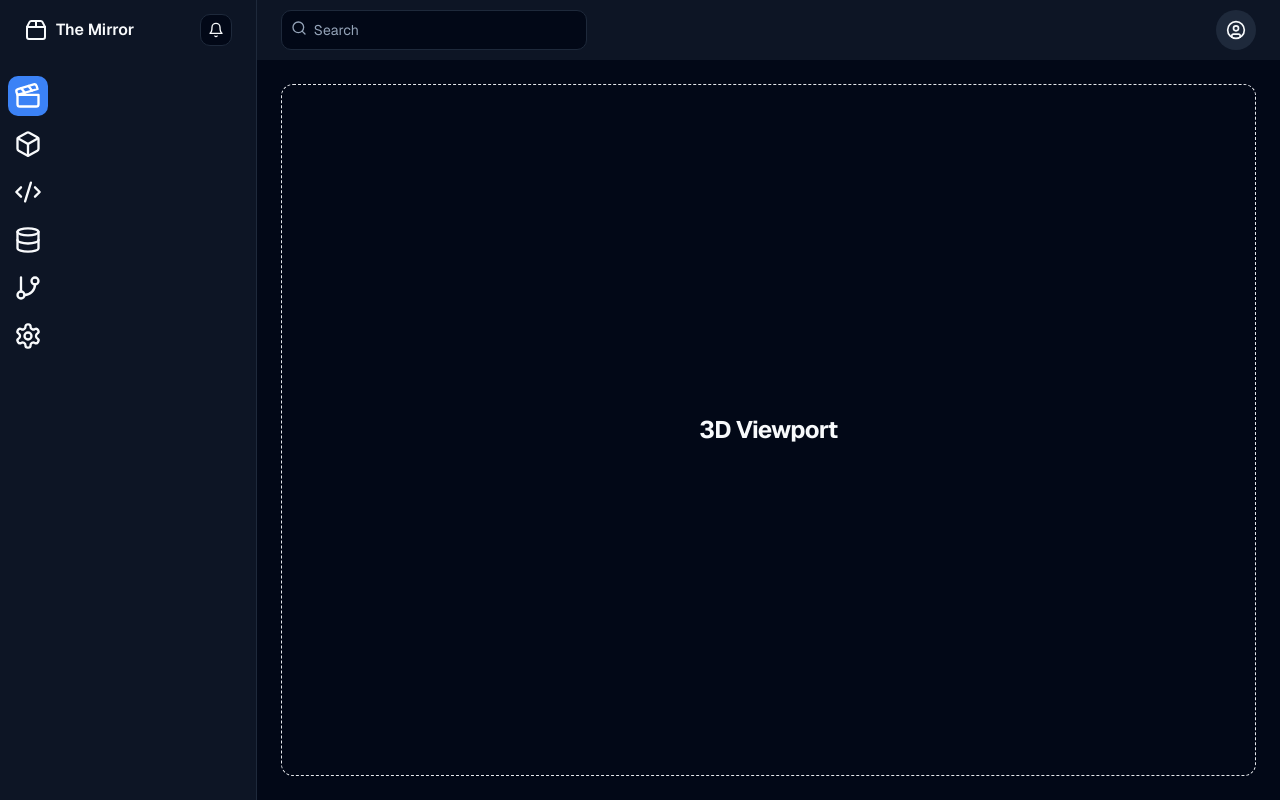
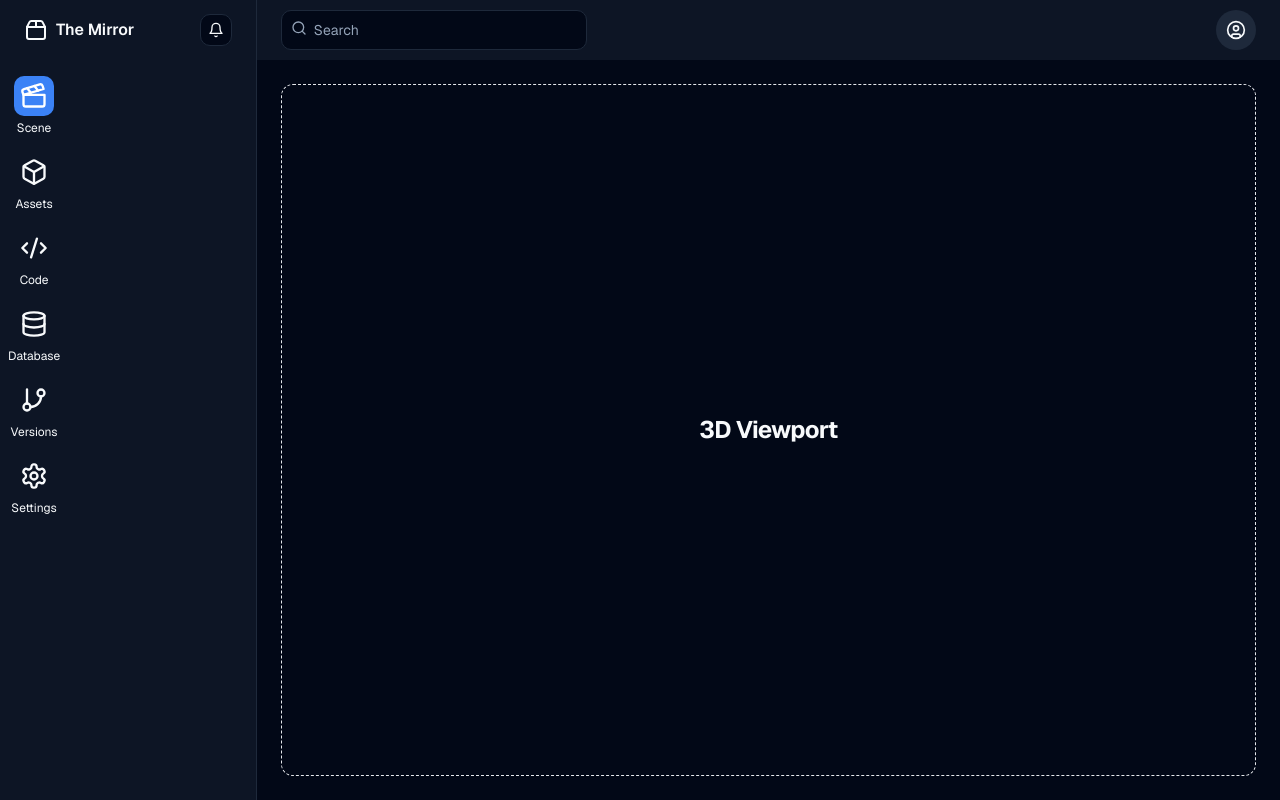
Before and after one commit to the-mirror-gdp/the-mirror, a Next.js app in the folder mirror-2/: page /build in a window 1280 px wide. Built offline with nearby package versions, Linux system fonts and the light colour scheme.

Commit message:
sidebar polish

```diff
--- a/mirror-2/app/build/sidebar.tsx
+++ b/mirror-2/app/build/sidebar.tsx
@@ -19,8 +19,9 @@ export function Sidebar() {
   };
 
   return (
-    <TooltipProvider delayDuration={0}>
-      <nav className="grid gap-2 p-2">
+    <TooltipProvider delayDuration={750}>
+      <nav className="grid gap-4 p-2 items-start justify-start">
+        <div className="flex flex-col items-center">
           <Tooltip>
             <TooltipTrigger asChild>
               <Button
@@ -28,6 +29,7 @@ export function Sidebar() {
                 size="icon"
                 aria-label="Scene"
                 onClick={() => handleViewChange("scene")}
+                onMouseEnter={() => handleViewChange("scene")}
               >
                 <Clapperboard className="size-7" />
               </Button>
@@ -36,6 +38,10 @@ export function Sidebar() {
               Scene
             </TooltipContent>
           </Tooltip>
+          <span className="text-xs mt-1 cursor-pointer select-none" onClick={() => handleViewChange("scene")}
+            onMouseEnter={() => handleViewChange("scene")}>Scene</span>
+        </div>
+        <div className="flex flex-col items-center">
           <Tooltip>
             <TooltipTrigger asChild>
               <Button
@@ -43,6 +49,7 @@ export function Sidebar() {
                 size="icon"
                 aria-label="Assets"
                 onClick={() => handleViewChange("assets")}
+                onMouseEnter={() => handleViewChange("assets")}
               >
                 <Box className="size-7" />
               </Button>
@@ -51,6 +58,10 @@ export function Sidebar() {
               Assets
             </TooltipContent>
           </Tooltip>
+          <span className="text-xs mt-1 cursor-pointer select-none" onClick={() => handleViewChange("assets")}
+            onMouseEnter={() => handleViewChange("assets")}>Assets</span>
+        </div>
+        <div className="flex flex-col items-center">
           <Tooltip>
             <TooltipTrigger asChild>
               <Button
@@ -58,6 +69,7 @@ export function Sidebar() {
                 size="icon"
                 aria-label="Code"
                 onClick={() => handleViewChange("code")}
+                onMouseEnter={() => handleViewChange("code")}
               >
                 <Code2 className="size-7" />
               </Button>
@@ -66,6 +78,10 @@ export function Sidebar() {
               Code
             </TooltipContent>
           </Tooltip>
+          <span className="text-xs mt-1 cursor-pointer select-none" onClick={() => handleViewChange("code")}
+            onMouseEnter={() => handleViewChange("code")}>Code</span>
+        </div>
+        <div className="flex flex-col items-center">
           <Tooltip>
             <TooltipTrigger asChild>
               <Button
@@ -73,6 +89,7 @@ export function Sidebar() {
                 size="icon"
                 aria-label="Database"
                 onClick={() => handleViewChange("database")}
+                onMouseEnter={() => handleViewChange("database")}
               >
                 <Database className="size-7" />
               </Button>
@@ -81,6 +98,10 @@ export function Sidebar() {
               Database
             </TooltipContent>
           </Tooltip>
+          <span className="text-xs mt-1 cursor-pointer select-none" onClick={() => handleViewChange("database")}
+            onMouseEnter={() => handleViewChange("database")}>Database</span>
+        </div>
+        <div className="flex flex-col items-center">
           <Tooltip>
             <TooltipTrigger asChild>
               <Button
@@ -88,6 +109,7 @@ export function Sidebar() {
                 size="icon"
                 aria-label="Versions"
                 onClick={() => handleViewChange("versions")}
+                onMouseEnter={() => handleViewChange("versions")}
               >
                 <GitBranch className="size-7" />
               </Button>
@@ -96,6 +118,10 @@ export function Sidebar() {
               Versions
             </TooltipContent>
           </Tooltip>
+          <span className="text-xs mt-1 cursor-pointer select-none" onClick={() => handleViewChange("versions")}
+            onMouseEnter={() => handleViewChange("versions")}>Versions</span>
+        </div>
+        <div className="flex flex-col items-center">
           <Tooltip>
             <TooltipTrigger asChild>
               <Button
@@ -103,6 +129,7 @@ export function Sidebar() {
                 size="icon"
                 aria-label="Settings"
                 onClick={() => handleViewChange("settings")}
+                onMouseEnter={() => handleViewChange("settings")}
               >
                 <Settings className="size-7" />
               </Button>
@@ -111,6 +138,9 @@ export function Sidebar() {
               Settings
             </TooltipContent>
           </Tooltip>
+          <span className="text-xs mt-1 cursor-pointer select-none" onClick={() => handleViewChange("settings")}
+            onMouseEnter={() => handleViewChange("settings")}>Settings</span>
+        </div>
       </nav>
     </TooltipProvider>
   );
```
Lines whose indentation alone changed are shown as unchanged.
